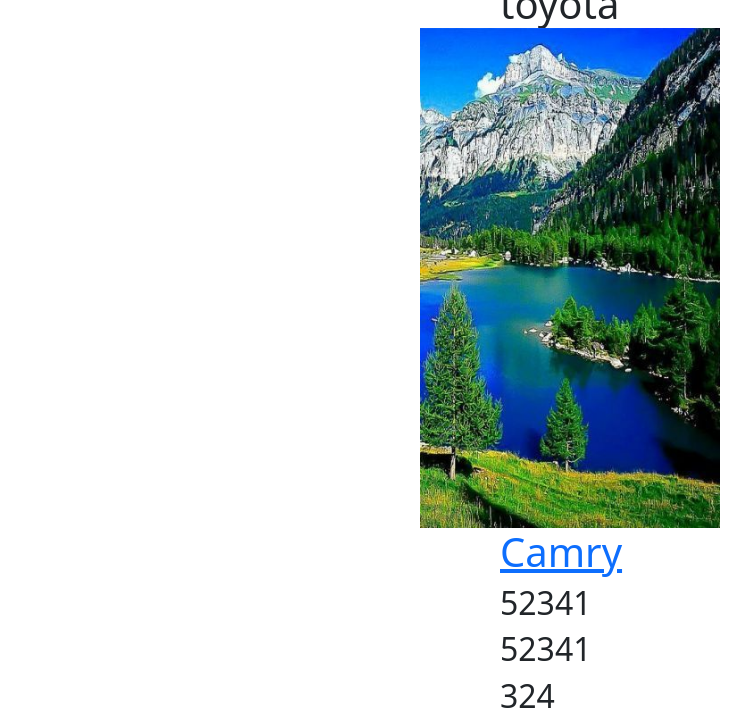
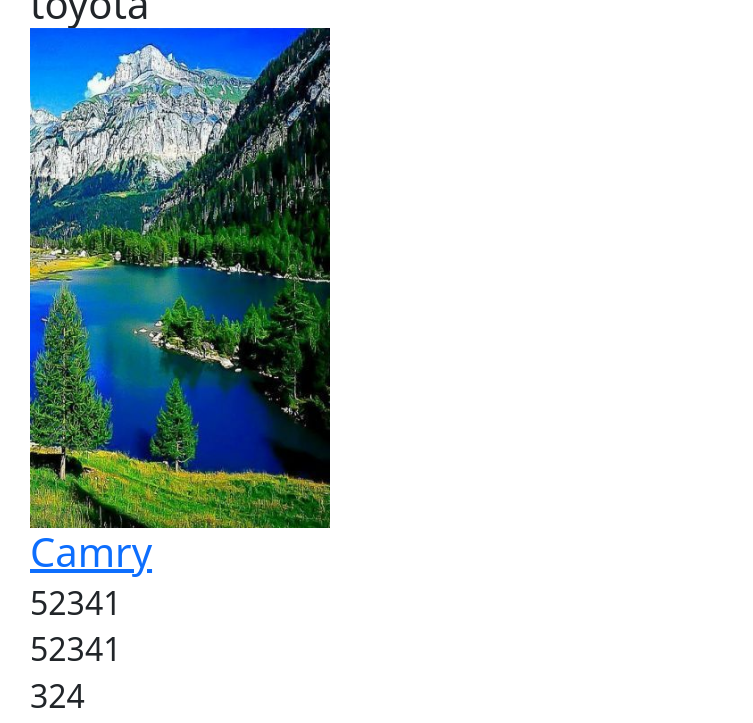
Before and after one commit to Abdurahim1234567890/DjangoProcectHomeWork4, a Django app: page /brands/1 in a window 1280 px wide. Shown: the part 226-949 px from the top of the page, without its empty margins (0-753 px from the left). Run offline with Django 4.2, Linux system fonts and the light colour scheme; data comes from the database, SQL or seed files in the repository; both versions use the stored data as it was after the commit.

Commit message:
first commit

```diff
--- a/templates/brands.html
+++ b/templates/brands.html
@@ -2,6 +2,6 @@
 {% block brands %}
     {% for brand in brands %}
 
-        <h1 style="margin-left: 70vh"><img width="200px" src="/media/{{ brand.photo }}" alt=""><a href="brands/{{ brand.id }}">{{ brand.name }}</a></h1>
+        <h1 style="margin-left: 20px"><img width="200px" src="/media/{{ brand.photo }}" alt=""><a href="brands/{{ brand.id }}">{{ brand.name }}</a></h1>
     {% endfor %}
 {% endblock %}
--- a/templates/one_brand.html
+++ b/templates/one_brand.html
@@ -2,14 +2,14 @@
 {% block model %}
     <div><img width="200px" src="/media/{{ model.photo }}" alt=""></div>
     <h1>
-            <div style="margin-left: 500px">{{ brand.name }}</div>
-            <img style="margin-left: 420px" width="300px" src="/media/{{ brand.photo }}" alt="">
+            <div style="margin-left: 30px">{{ brand.name }}</div>
+            <img style="margin-left: 30px" width="300px" src="/media/{{ brand.photo }}" alt="">
         {% for model in models %}
             {% if brand.name == model.brand.name %}
-                <div style="margin-left: 500px">
+                <div style="margin-left: 30px">
                 <h1><a href="/brands/{{ brand.id }}/models/{{ model.id }}">{{ model }}</a></h1>
                 </div>
-                <div style="margin-left: 500px" >
+                <div style="margin-left: 30px" >
                 <h2>{{ model.engine }}</h2>
                 <h2>{{ model.hp }}</h2>
                 <h2>{{ model.nm }}</h2>
```
Also changed, not shown: db.sqlite3 (added), media/photos/2.jpg (added), media/photos/images_1.jfif (added).
